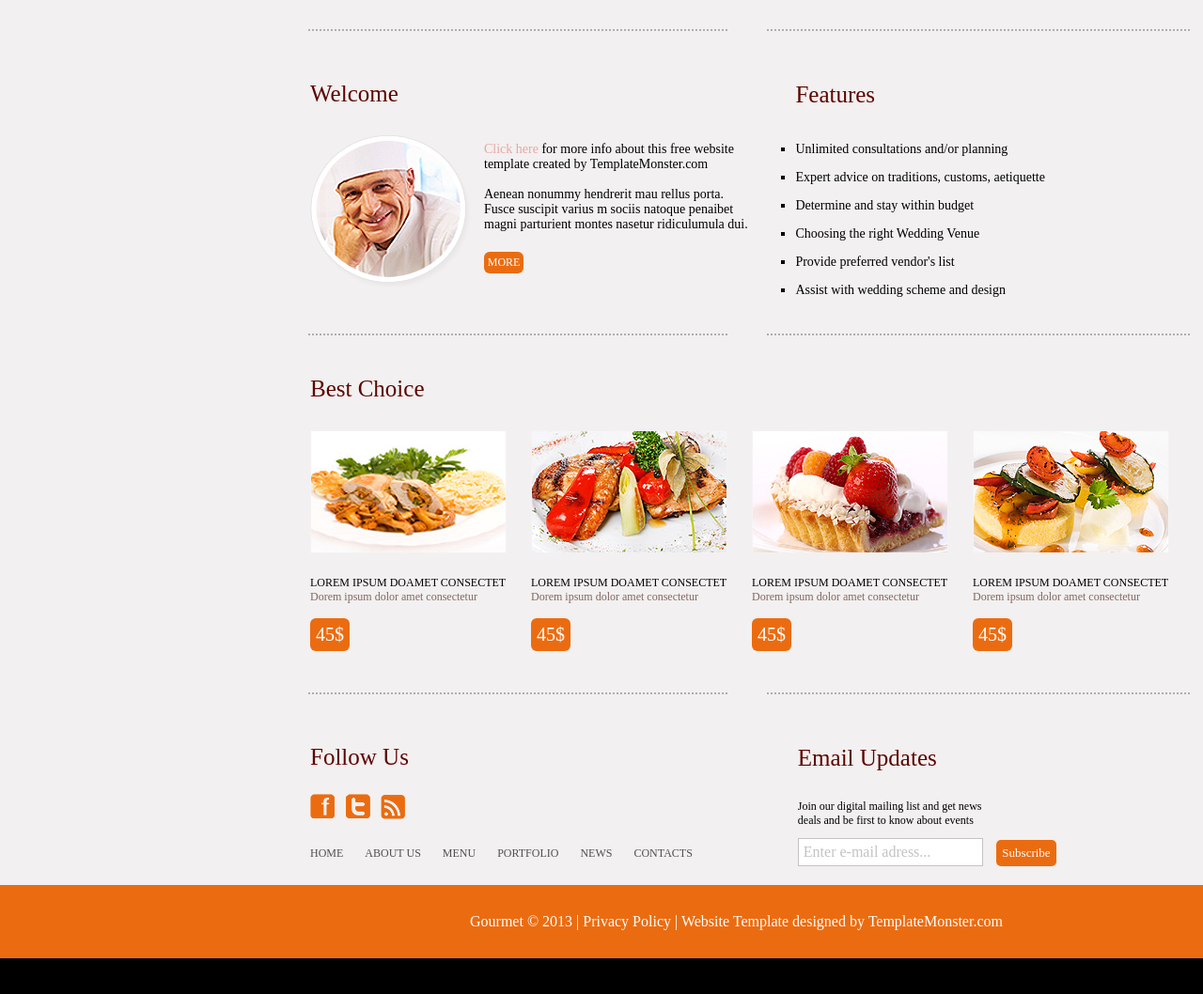
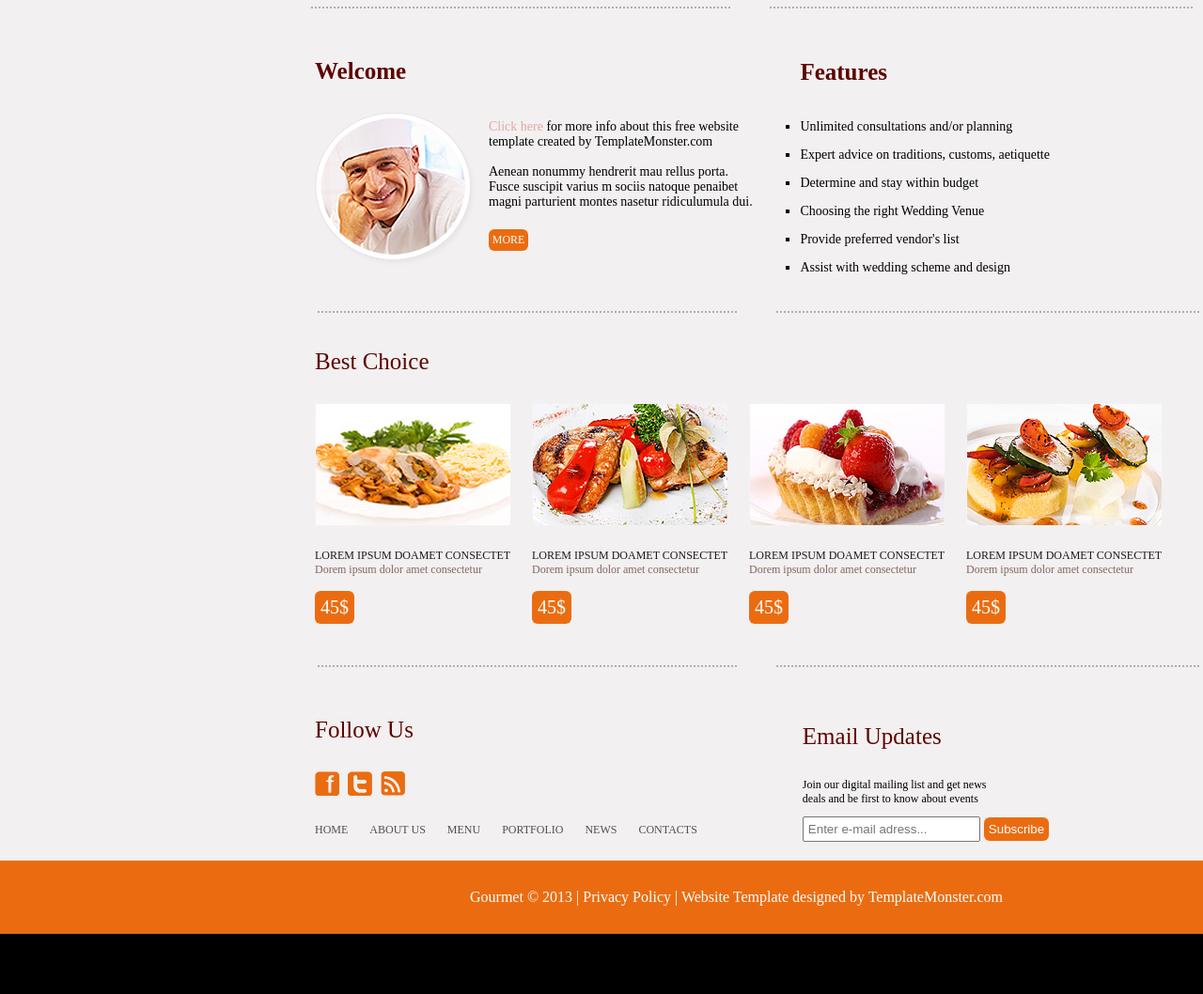
Before and after one commit to R5tle/kusto, a plain HTML site: page index.html in a window 1280 px wide. Shown: the part 838-1896 px from the top of the page at 94% size. Drawn offline with Linux system fonts and the light colour scheme.

Commit message:
fix margin + completed site

```diff
--- a/index.html
+++ b/index.html
@@ -13,6 +13,7 @@
         <div class="head_image">
             <div class="orange_lane">
             </div>
+            <div class="wrapper_content">
             <div class="elipse">
                 <a href="#"><img src="img/elipse.png"></a>
             </div>
@@ -28,6 +29,7 @@
             <li><a href="#" title="Contact us">CONTACTS</a></li>
         </ul>
     </div>
+                </div>
         </div>
     </header>
 
@@ -38,9 +40,10 @@
         <div class="dot">
             <img src="img/dot.png">
         </div>
+        <div class="wrapper_content">
         <div class="welcome">
             <div class="left_content">
-                <p class="h1">Welcome</p>
+                <h2 class="title">Welcome</h2>
                 <div class="povar">
            <img src="img/welcome.png">
                     <p><a href="#" class="pink_text">Click here</a> for more info about this free website<br> template created by TemplateMonster.com<br><br> Aenean nonummy hendrerit mau rellus porta.<br>
@@ -49,7 +52,7 @@
                 </div>
             </div>
             <div class="right_content">
-                <p class="features">Features</p>
+                <h2 class="title_1">Features</h2>
                 <ul type="square">
                     <li>Unlimited consultations and/or planning</li>
                     <li>Expert advice on traditions, customs, aetiquette</li>
@@ -65,43 +68,50 @@
             </div>
         <div class="best_choice">
             <p class="best_choice_h">Best Choice</p>
-            <div class="offer_1">
-                <div class="dish_1">
+           <a href="#"><div class="offer_1">
+               <div class="dish_1">
                 <img src="img/dish_1.jpg">
                     <p class="name_dish_1">LOREM IPSUM DOAMET CONSECTET</p>
                     <p class="bottom_text_1">Dorem ipsum dolor amet consectetur</p>
                     <p class="price_1">45$</p>
-                </div>
+                </div></a>
             </div>
-            <div class="offer_2">
+           <a href="#"> <div class="offer_1">
                 <div class="dish_2">
                 <img src="img/dish_2.jpg">
                     <p class="name_dish_1">LOREM IPSUM DOAMET CONSECTET</p>
                     <p class="bottom_text_1">Dorem ipsum dolor amet consectetur</p>
                     <p class="price_1">45$</p>
                 </div>
-            </div>
-            <div class="offer_3">
+            </div></a>
+            <a href="#"><div class="offer_1">
                 <img src="img/dish_3.jpg">
                 <p class="name_dish_1">LOREM IPSUM DOAMET CONSECTET</p>
                 <p class="bottom_text_1">Dorem ipsum dolor amet consectetur</p>
                 <p class="price_1">45$</p>
-            </div>
-            <div class="offer_4">
+            </div></a>
+            <a href="#"><div class="offer_1">
                 <img src="img/dish_4.jpg">
                 <p class="name_dish_1">LOREM IPSUM DOAMET CONSECTET</p>
                 <p class="bottom_text_1">Dorem ipsum dolor amet consectetur</p>
                 <p class="price_1">45$</p>
-            </div>
+            </div></a>
         </div>
         <div class="dot3">
             <img src="img/dot3.png">
         </div>
         </div>
     <footer>
+        <div class="wrapper_content">
         <div class="follow_us">
             <p class="follow_us_h">Follow Us</p>
-            <a href="#" class="badges"><img src="img/badges.png"></a>
+            <div class="folow">
+            <ul>
+                <li><a href="#"><img src="img/facebok.png"></a></li>
+                <li><a href="#"><img src="img/twiter.png"></a></li>
+                <li><a href="#"><img src="img/wi.png"></a></li>
+                </ul>
+            </div>
             <div class="footer_menu">
                 <ul>
                     <li><a href="#" title="Home">HOME</a></li>
@@ -116,11 +126,18 @@
         <div class="email_updates">
             <p class="email_updates_h">Email Updates</p>
             <p class="footer_text">Join our digital mailing list and get news<br> deals and be first to know about events</p>
-            <p class="email">Enter e-mail adress...</p>
-            <a href="#"><p class="subscribe">Subscribe</p></a>
+            <form>
+                <input type="text" placeholder="Enter e-mail adress...">
+                <button type="button">Subscribe</button>
+            </form>
         </div>
+</div>
+    </div>
+<div class="wrapper_footer">
+<div class="footer_end">
         <p class="group">Gourmet © 2013   |   Privacy Policy   |  Website Template designed by TemplateMonster.com</p>
-        <p class="policy"></p>
+</div>
+</div>
     </footer>
 </div>
 </body>
--- a/style.css
+++ b/style.css
@@ -12,8 +12,7 @@ a {
 }
 .wrapper {
     width: 1600px;
-    height:1800px;
-    margin: auto;
+    margin: auto ;
     background: #f2f0f0;
     box-sizing: border-box;
 }
@@ -23,17 +22,25 @@ a {
     background-color: #eb6c10;
     display:inline-block;
 }
+.wrapper_content {
+    width: 930px;
+    margin: auto ;
+}
 .elipse {
     display:inline-block;
-    padding: 23px 0 0 330px;
+    padding-top: 20px;
 }
 .elipse a {
    display: inline-block;
 }
+header {
+    overflow: hidden;
+}
 .menu {
-    font-size: 21px;
+    display: inline-block;
+    font-size: 18px;
     float: right;
-    margin: 60px 180px 55px 0;
+    padding: 50px 0 50px 0;
 }
 .home_menu {
     padding: 5px;
@@ -43,8 +50,15 @@ a {
 }
 .menu li {
     display: inline-block;
-    margin-right: 24px;
-
+    padding-right: 15px;
+}
+.menu li a {
+    padding: 5px;
+}
+.menu li a:hover {
+    color: white;
+    background-color: #eb6c10;
+    border-radius: 6px;
 }
 .menu a {
     color: #85423f;
@@ -62,19 +76,23 @@ a {
 .back {
     position:relative ;
 }
+.big_image {
+    margin-bottom: 30px;
+}
 .dot {
-    margin: 35px 0 0 325px;
+    width: 945px;
+    margin: 0 auto;
 }
 .left_content {
     display: inline-block;
 }
-.h1 {
+.title {
     font-size: 25px;
     color: #5d0400;
-    margin: 40px 0 0 330px;
+    margin: 40px 0 0 0px;
 }
 .povar {
-    margin:30px 0 0 330px ;
+    padding-top: 30px;
 }
 .povar p {
     display: inline-block;
@@ -100,7 +118,7 @@ a {
 .right_content {
     display: inline-block;
 }
-.features {
+.title_1 {
     font-size: 25px;
     color: #5d0400;
     margin-bottom: 22px;
@@ -109,20 +127,26 @@ a {
     padding-top: 14px;
     font-size: 14px;
 }
+.welcome{
+    margin-bottom: 30px;
+}
+
 .dot2 {
-    margin: 30px 0 0 325px;
+    width: 945px;
+    margin: 0 auto;
 }
 .best_choice_h {
     font-size: 25px;
     color: #5d0400;
-    margin: 30px 0 0 330px;
+    margin-top: 25px;
 }
-.offer_1 {
+.offer_1:nth-child(1) {
     display: inline-block;
+    margin-right: 18px;
 }
 .dish_1 {
     height: 200px;
-    margin: 30px 0 0 330px;
+    margin-top: 30px;
 
 }
 .name_dish_1 {
@@ -142,20 +166,27 @@ a {
     width:30px ;
     margin-top: 15px;
 }
-.offer_2 {
+.offer_1:nth-child(2) {
     display: inline-block;
-    margin-left: 22px;
+    margin-left: 18px;
 }
-.offer_3 {
+.offer_1:nth-child(3) {
     display: inline-block;
-    margin-left: 22px;
+    margin-right: 18px;
 }
-.offer_4 {
+.offer_1:nth-child(4) {
     display: inline-block;
-    margin-left: 22px;
+    margin-right: 18px;
+}
+.best_choice {
+    margin-bottom: 40px;
+}
+.best_choice a {
+    color: #1d1916;
 }
 .dot3 {
-    margin: 40px 0 0 325px;
+    width: 945px;
+    margin: 0 auto;
 }
 .follow_us {
     display: inline-block;
@@ -163,15 +194,12 @@ a {
 .follow_us_h {
     font-size: 25px;
     color: #5d0400;
-    margin: 40px 0 0 330px;
+    margin-top: 40px;
 }
-.badges {
-    display: inline-block;
-    margin: 25px 0 0 330px;
-}
+
 .footer_menu {
     font-size: 12px;
-    margin: 25px 0 0 330px;
+    margin-top: 25px ;
 }
 .footer_menu ul {
     list-style: none;
@@ -197,27 +225,38 @@ a {
     margin: 30px 0 0 88px;
     padding-bottom: 11px;
 }
-.email {
-    display: inline-block;
-    padding: 5px 55px 5px 5px;
-    background-color: white;
-    color: #c3c3c3;
-    margin-left: 88px;
-    border: 1px solid #c3c3c3;
-}
-.subscribe {
-    display: inline-block;
-    font-size: 13px;
-    background-color: #eb6c10;
-    padding: 6px;
-    color: white;
-    border-radius: 5px;
-    margin-left: 10px;
-}
 .group {
     font-size: 16px;
-    padding: 30px 30px 30px 500px;
-    background-color: #eb6c10;
+    padding: 30px 0 30px 0;
     margin-top: 20px;
     color: white;
 }
+.folow ul li {
+    display: inline-block;
+    padding-right: 5px;
+}
+.folow {
+    margin-top:30px;
+
+}
+input {
+    padding:  4px;
+}
+form {
+    padding-left: 88px;
+}
+button {
+    padding: 5px;
+    background-color: #eb6c10;
+    border-radius: 6px;
+    color: white;
+    border:none;
+}
+.footer_end {
+    width: 600px;
+    margin: auto;
+}
+.wrapper_footer {
+    width: 1600px;
+    background-color: #eb6c10;
+}
```
Also changed, not shown: img/facebok.png (added), img/twiter.png (added), img/wi.png (added).
